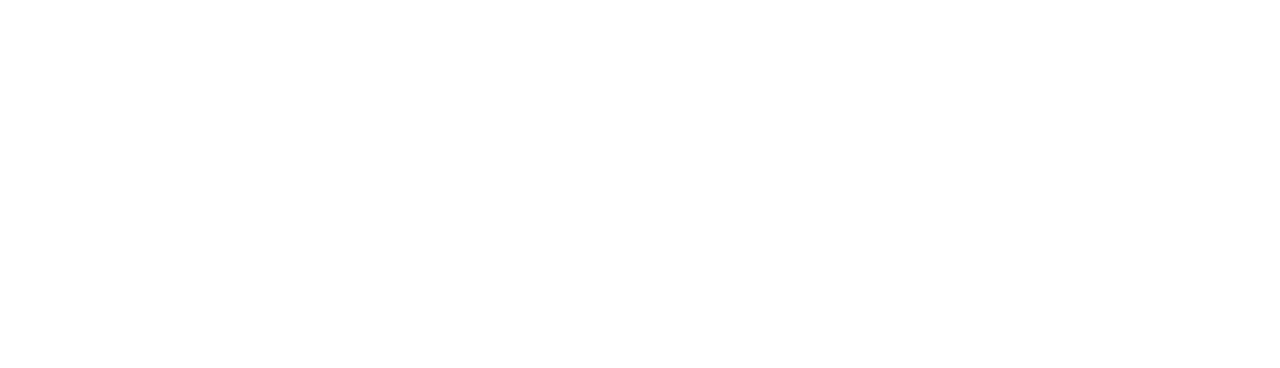
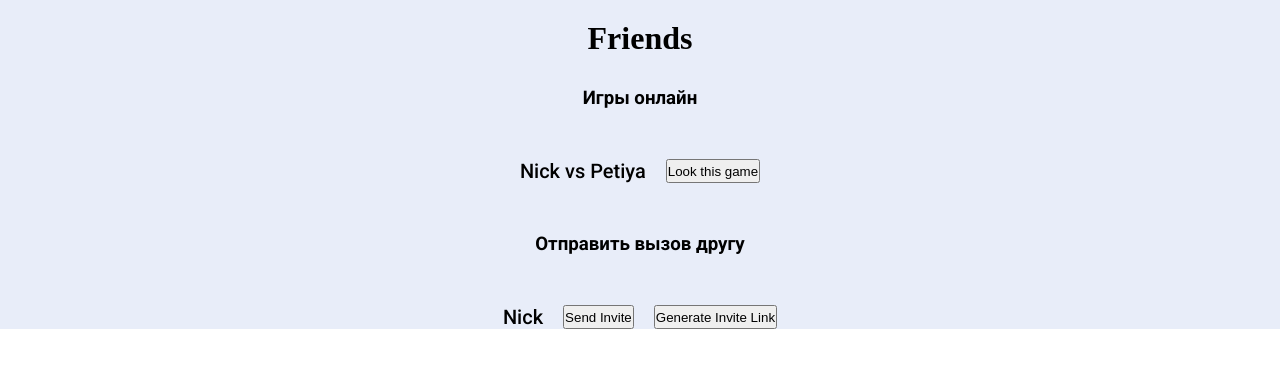
Before and after one commit to pprooxyy/chess-test, a React (Create React App) app in the folder client/: page / in a window 1280 px wide. Shown: the top 368 px of the page. Built offline with nearby package versions, Linux system fonts and the light colour scheme.

Commit message:
Friends.tsx + css firstview

```diff
--- a/client/public/index.html
+++ b/client/public/index.html
@@ -3,6 +3,9 @@
   <head>
     <meta charset="utf-8" />
     <meta name="viewport" content="width=device-width, initial-scale=1" />
+    <link rel="preconnect" href="https://fonts.googleapis.com">
+    <link rel="preconnect" href="https://fonts.gstatic.com" crossorigin>
+    <link href="https://fonts.googleapis.com/css2?family=Roboto:wght@300;500;700&display=swap" rel="stylesheet">
     <title>Elbrus Chess</title>
   </head>
   <body>
--- a/client/src/App.tsx
+++ b/client/src/App.tsx
@@ -1,8 +1,11 @@
 import React from "react";
 import "./App.css";
+import Friend from "./Pages/Friends/Friends";
 
 function App() {
-  return <div className="App"></div>;
+  return <div className="App">
+    <Friend />
+  </div>;
 }
 
 export default App;
--- /dev/null
+++ b/client/src/Pages/Friends/Friends.css
@@ -0,0 +1,31 @@
+.mainContainer{
+    background-color: #E8EDF9;
+}
+
+.mainFriendContainer{
+    display: flex;
+    flex-direction: column;
+    justify-content: center;
+    align-items: center;
+    font-family: 'Roboto', sans-serif;
+    gap: 50px;
+    padding-top: 30px;
+}
+
+.flexLook{
+    display: flex;
+    flex-direction: row;
+    gap: 20px;
+}
+
+.titleFriends{
+    display: flex;
+    flex-direction: column;
+    justify-content: center;
+    align-items: center;
+    padding-top: 20px;
+}
+
+.FriendVsFriend{
+    font-size: 20px;
+}
--- /dev/null
+++ b/client/src/Pages/Friends/Friends.tsx
@@ -0,0 +1,59 @@
+import React, { useState } from 'react';
+import "./Friends.css"
+
+function Friend() {
+    // const [friendName1, setFriendName] = useState('Pick');
+    // const [friendName2, setFriend] = useState('Nick');
+    // const [battles, setBattles] = useState([]);
+    // const [selectedGame, setSelectedGame] = useState(null);
+
+    // const handleLookGame = (gameId) => {
+    //     // Logic to look at the selected game
+    //     console.log('Looking at game with ID:', gameId);
+    //     setSelectedGame(gameId);
+    // };
+
+    // const handleSendInvite = () => {
+    //     // Logic to send an invite to the friend
+    //     console.log('Invite sent to friend:', friendName);
+    // };
+
+    // const handleGenerateLink = () => {
+    //     // Logic to generate an invite link
+    //     console.log('Invite link generated for friend:', friendName);
+    // };
+
+    return (
+        <div className='mainContainer'>
+            <h1 className='titleFriends'>Friends</h1>
+            <div className='mainFriendContainer'>
+                <h3 className='onlineFriends'>Игры онлайн</h3>
+                <div>
+                    <ul className='flexLook'>
+                        {/* <h2>{friendName1} vs {friendName2}</h2> */} <div className='FriendVsFriend'>Nick vs Petiya</div>
+                        {/* {battles.map((battle) => (
+                        <>
+                            <li key={battle.id}>
+                                {battle.startTime} - {battle.endTime}: {battle.status}
+                                <button onClick={() => handleLookGame(battle.id)}>Look this game</button>
+                            </li>
+                        </>
+                    ))} */}
+                        <button>Look this game</button>
+                    </ul>
+                </div>
+                <h3>Отправить вызов другу</h3>
+                <div className='flexLook'>
+                    {/* <h2>{friendName1}</h2> */}
+                    <div className='FriendVsFriend'>Nick</div>
+                    <button>Send Invite</button>
+                    <button>Generate Invite Link</button>
+                </div>
+            </div>
+        </div>
+
+
+    );
+}
+
+export default Friend;
```
Also changed, not shown: 2 other files (tests, documents, lock files or other folders).
